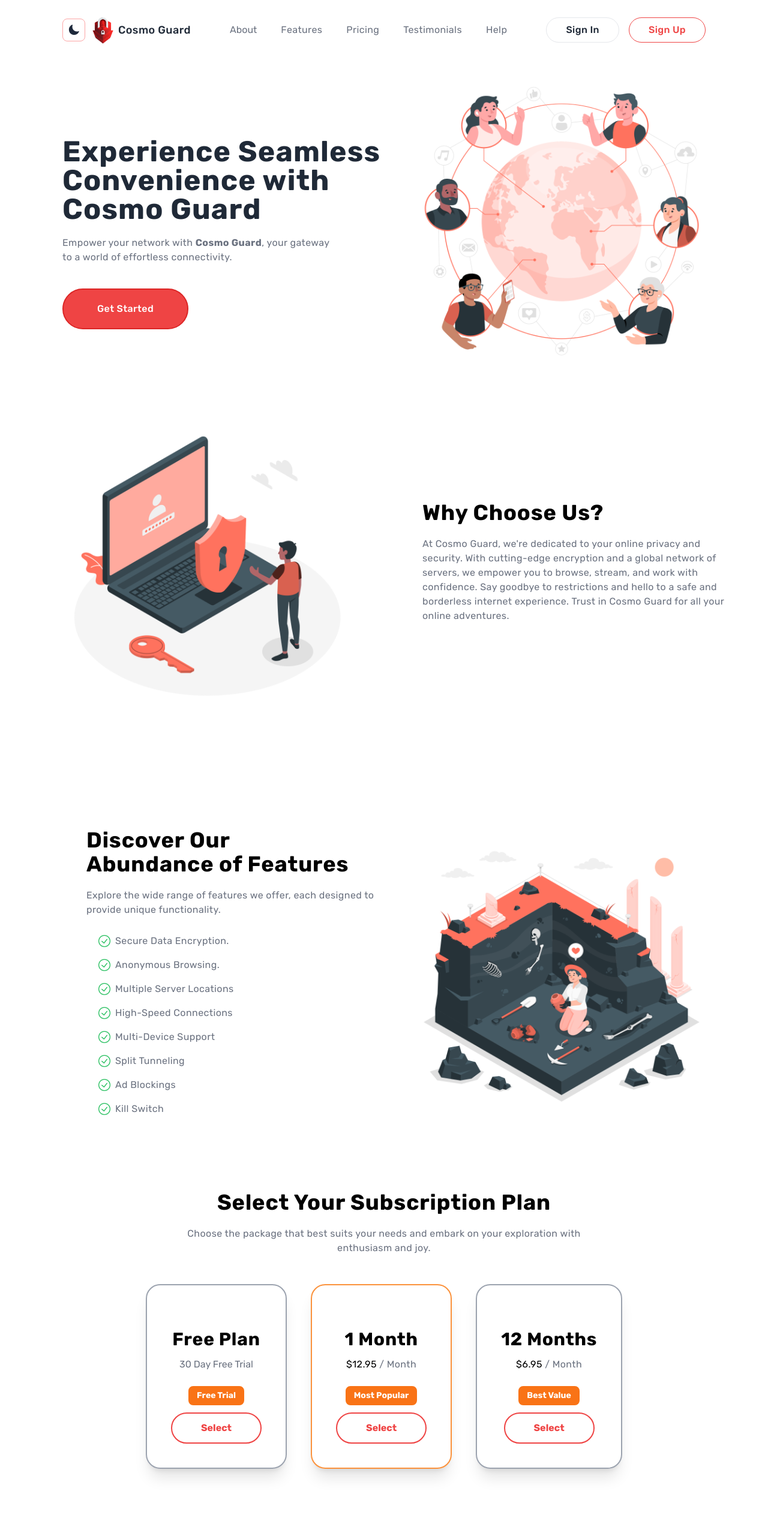
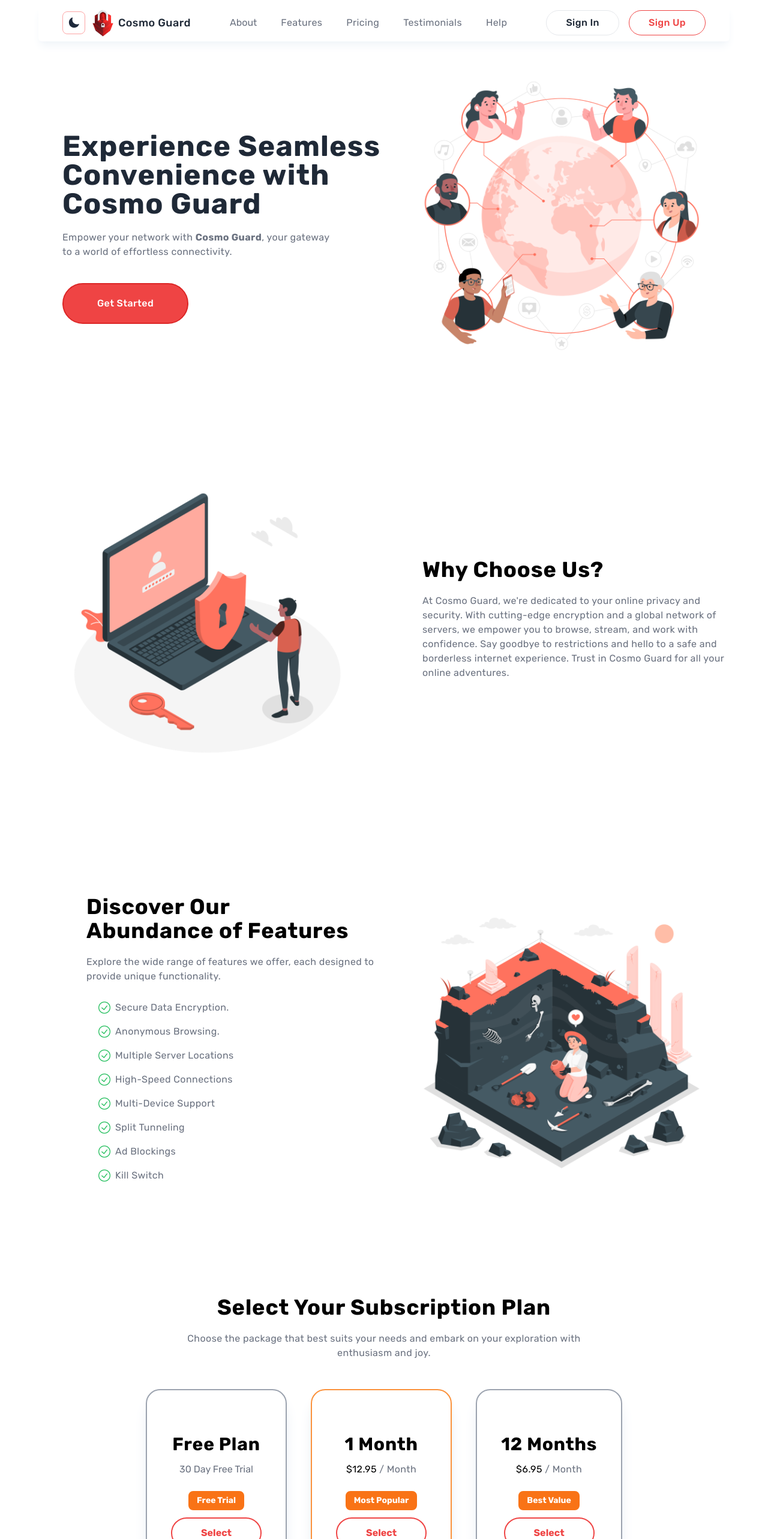
Before and after one commit to Nausam/Cosmo-Guard, a Next.js app: page / in a window 1280 px wide. Shown: the top 2566 px of the page at 60% size. Built offline with nearby package versions, Linux system fonts and the light colour scheme.

Commit message:
Fixed some shadows and navbar

```diff
--- a/Components/About.jsx
+++ b/Components/About.jsx
@@ -3,7 +3,7 @@
 const About = () => {
   return (
     <section id="about" className="w-full">
-      <div className="flex max-w-6xl mx-auto justify-between mt-10">
+      <div className="flex max-w-6xl mx-auto justify-between mt-36">
         <div className="flex lg:flex-row flex-col lg:justify-between mx-auto items-center justify-center lg:text-left text-center">
           <div className="lg:mb-0 mb-10 p-10">
             <Image
--- a/Components/ChoosePlan.jsx
+++ b/Components/ChoosePlan.jsx
@@ -1,7 +1,7 @@
 const ChoosePlan = () => {
   return (
     <section id="pricing" className="w-full">
-      <div className="text-center mt-20">
+      <div className="text-center mt-36">
         <h1 className="font-bold dark:text-gray-300 md:text-4xl text-2xl mx-auto md:max-w-full max-w-md tracking-wide">
           Select Your Subscription Plan
         </h1>
@@ -12,7 +12,7 @@
       </div>
       <div className="flex max-w-6xl mx-auto m-5 py-2 px-10 items-center mt-10 p-5">
         <div className="flex flex-wrap items-center justify-center gap-10 mx-auto">
-          <div className="border-2 shadow-xl  border-gray-400 hover:border-red-500 dark:hover:border-red-500 dark:border-gray-800 rounded-3xl p-10">
+          <div className="border-2 shadow-xl shadow-slate-200 dark:shadow-none  border-gray-400 hover:border-red-500 dark:hover:border-red-500 dark:border-gray-800 rounded-3xl p-10">
             <div className="flex flex-col items-center justify-center w-full h-full">
               <h2 className="mt-8 font-bold text-3xl dark:text-gray-300 tracking-wide">
                 Free Plan
@@ -34,7 +34,7 @@
             </div>
           </div>
 
-          <div className="border-2 shadow-xl  border-orange-400 dark:border-orange-500 hover:border-red-500 dark:hover:border-red-500  rounded-3xl p-10">
+          <div className="border-2 shadow-xl shadow-slate-200 dark:shadow-none   border-orange-400 dark:border-orange-500 hover:border-red-500 dark:hover:border-red-500  rounded-3xl p-10">
             <div className="flex flex-col items-center justify-center w-full h-full">
               <h2 className="mt-8 font-bold text-3xl dark:text-gray-300 tracking-wide">
                 1 Month
@@ -59,7 +59,7 @@
             </div>
           </div>
 
-          <div className="border-2 shadow-xl border-gray-400 hover:border-red-500 dark:hover:border-red-500 dark:border-gray-800 rounded-3xl p-10">
+          <div className="border-2 shadow-xl shadow-slate-200 dark:shadow-none  border-gray-400 hover:border-red-500 dark:hover:border-red-500 dark:border-gray-800 rounded-3xl p-10">
             <div className="flex flex-col items-center justify-center w-full h-full">
               <h2 className="mt-8 font-bold text-3xl dark:text-gray-300 tracking-wide">
                 12 Months
--- a/Components/Footer.jsx
+++ b/Components/Footer.jsx
@@ -5,7 +5,7 @@
 
 const Footer = () => {
   return (
-    <footer id="footer" className="w-full mt-20">
+    <footer id="footer" className="w-full mt-36">
       <div className="md:hidden w-full flex flex-col gap-2 items-center text-center mt-10">
         <div className="flex items-center gap-3">
           <Image alt="Logo" src={Logo} width={35} height={35} />
@@ -20,7 +20,7 @@
         </p>
       </div>
       <div className="flex max-w-6xl mx-auto justify-between m-5 py-2 px-10 items-center">
-        <div className="flex justify-between shadow-lg w-full p-5">
+        <div className="flex justify-between shadow-lg shadow-slate-200 dark:shadow-none w-full p-5">
           <div>
             <h3 className="font-medium dark:gray-300 tracking-wide">Product</h3>
             <ul className="text-xs text-gray-500 space-y-2 mt-3">
--- a/Components/Hero.jsx
+++ b/Components/Hero.jsx
@@ -6,7 +6,7 @@
 const Hero = () => {
   return (
     <section className="w-full">
-      <div className="flex max-w-6xl mx-auto m-5 py-2 px-10 items-center mt-10 p-5">
+      <div className="flex max-w-6xl mx-auto m-5 py-2 px-10 items-center mt-28 p-5">
         <div className="flex lg:flex-row flex-col items-center mx-auto">
           <div className="lg:hidden flex lg:mt-0 mt-10">
             <Image
--- a/Components/Navbar.jsx
+++ b/Components/Navbar.jsx
@@ -14,8 +14,8 @@
   };
 
   return (
-    <nav className="w-full">
-      <div className="flex max-w-6xl mx-auto justify-between m-5 py-2 px-10 items-center">
+    <nav className="w-full fixed top-0 backdrop-blur-lg">
+      <div className="flex max-w-6xl mx-auto justify-between m-2 py-2 px-10 items-center backdrop-blur-lg rounded-md shadow-lg dark:shadow-none shadow-slate-100">
         <div className="flex items-center gap-3">
           <ThemeButton />
           <div className="flex items-center gap-2">
--- a/Components/Offers.jsx
+++ b/Components/Offers.jsx
@@ -3,7 +3,7 @@
 const Offers = () => {
   return (
     <section id="features" className="w-full">
-      <div className="flex max-w-6xl mx-auto justify-between mt-32">
+      <div className="flex max-w-6xl mx-auto justify-between mt-36">
         <div className="flex lg:flex-row flex-col lg:justify-between mx-auto items-center justify-center lg:text-left text-center">
           <div className="lg:ml-20 lg:max-w-lg max-w-md">
             <h1 className="md:text-4xl text-2xl md:max-w-full max-w-md font-bold dark:text-gray-300 tracking-wide">
--- a/Components/Testimonials.jsx
+++ b/Components/Testimonials.jsx
@@ -3,7 +3,7 @@
 const Testimonials = () => {
   return (
     <section id="testimonials" className="w-full">
-      <div className="text-center mt-28">
+      <div className="text-center mt-36">
         <h1 className="font-bold md:text-4xl text-2xl md:max-w-full max-w-md mx-auto dark:text-gray-300 tracking-wide">
           Trusted by Thousands of Satisfied Customers
         </h1>
@@ -13,7 +13,7 @@
         </h3>
       </div>
       <div className="flex flex-col max-w-6xl mx-auto py-2 px-10 items-center p-5">
-        <div className="flex w-full items-center justify-center p-10 gap-5 flex-wrap dark:bg-transparent bg-gray-100 rounded-lg">
+        <div className="flex w-full items-center justify-center p-10 gap-5 flex-wrap dark:bg-transparent shadow-lg shadow-slate-200 dark:shadow-none rounded-lg">
           <div className="border-2 border-gray-500 hover:border-red-500 md:w-[410px] w-[330px] h-[225px] rounded-md p-5 dark:bg-transparent bg-white">
             <div className="flex items-center gap-4">
               <Image
@@ -117,7 +117,7 @@
           </div>
         </div>
 
-        <div className="w-full border dark:border-gray-700 rounded-md shadow-xl p-14 mx-auto mt-10">
+        <div className="w-full border dark:border-gray-700 rounded-md shadow-lg shadow-slate-200 dark:shadow-none p-14 mx-auto mt-20">
           <div className="flex lg:flex-row flex-col justify-between ">
             <div>
               <h1 className="font-medium lg:text-2xl  text-xl md:max-w-full max-w-sm dark:text-gray-300 tracking-wide">
@@ -129,7 +129,7 @@
               </p>
             </div>
 
-            <button className="tracking-wide border-2 md:mt-3 mt-5 border-red-500 md:py-3 py-3 px-12 rounded-full   font-bold bg-red-500 dark:text-white dark:hover:bg-transparent text-white hover:bg-white hover:text-gray-800 transition-all duration-300">
+            <button className="tracking-wide border-2 md:mt-3 mt-5 border-red-500 md:py-3 py-3 px-12 rounded-full font-bold bg-red-500 dark:text-white dark:hover:bg-transparent text-white hover:bg-white hover:text-gray-800 transition-all duration-300">
               Subscribe
             </button>
           </div>
```
